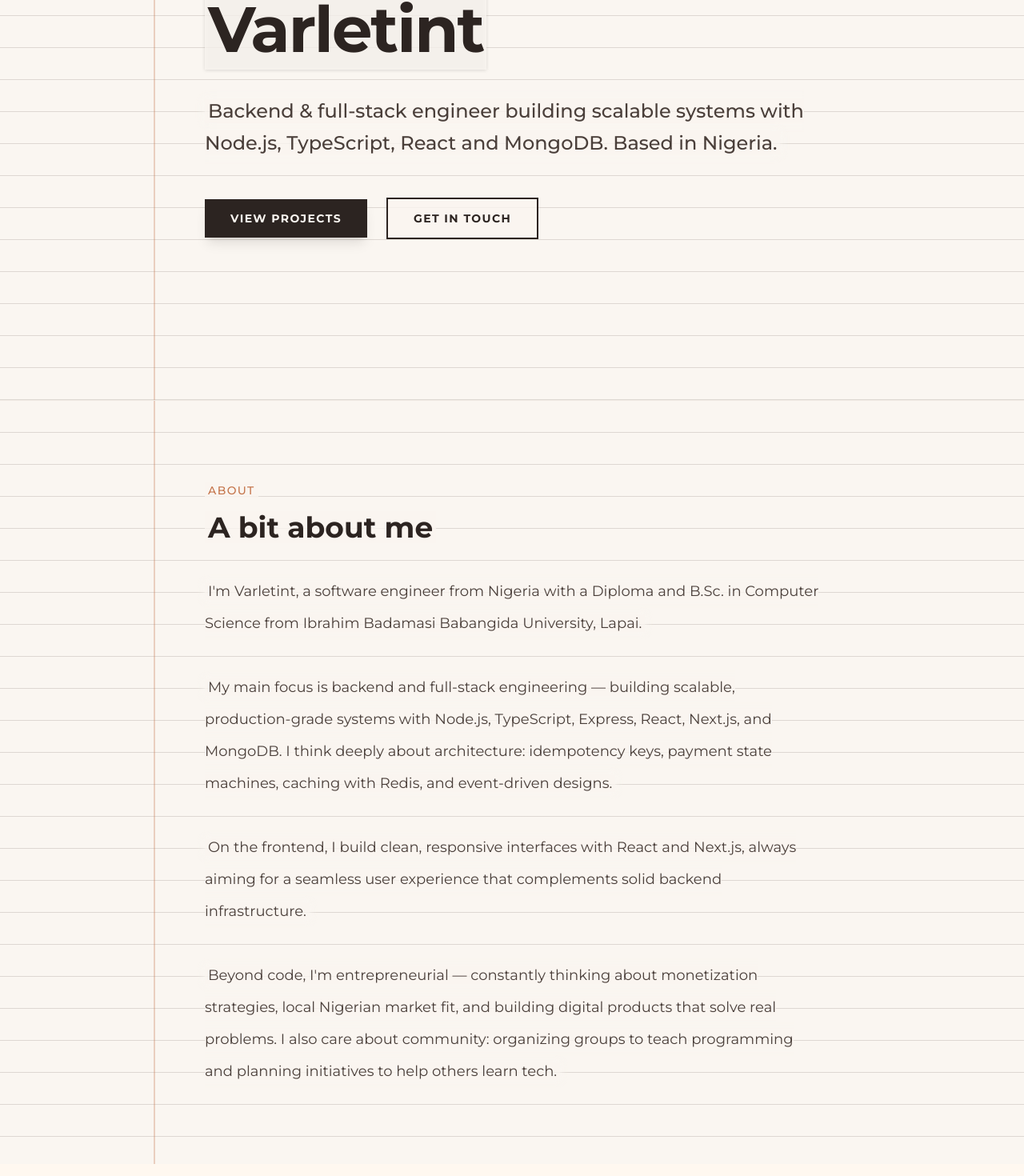
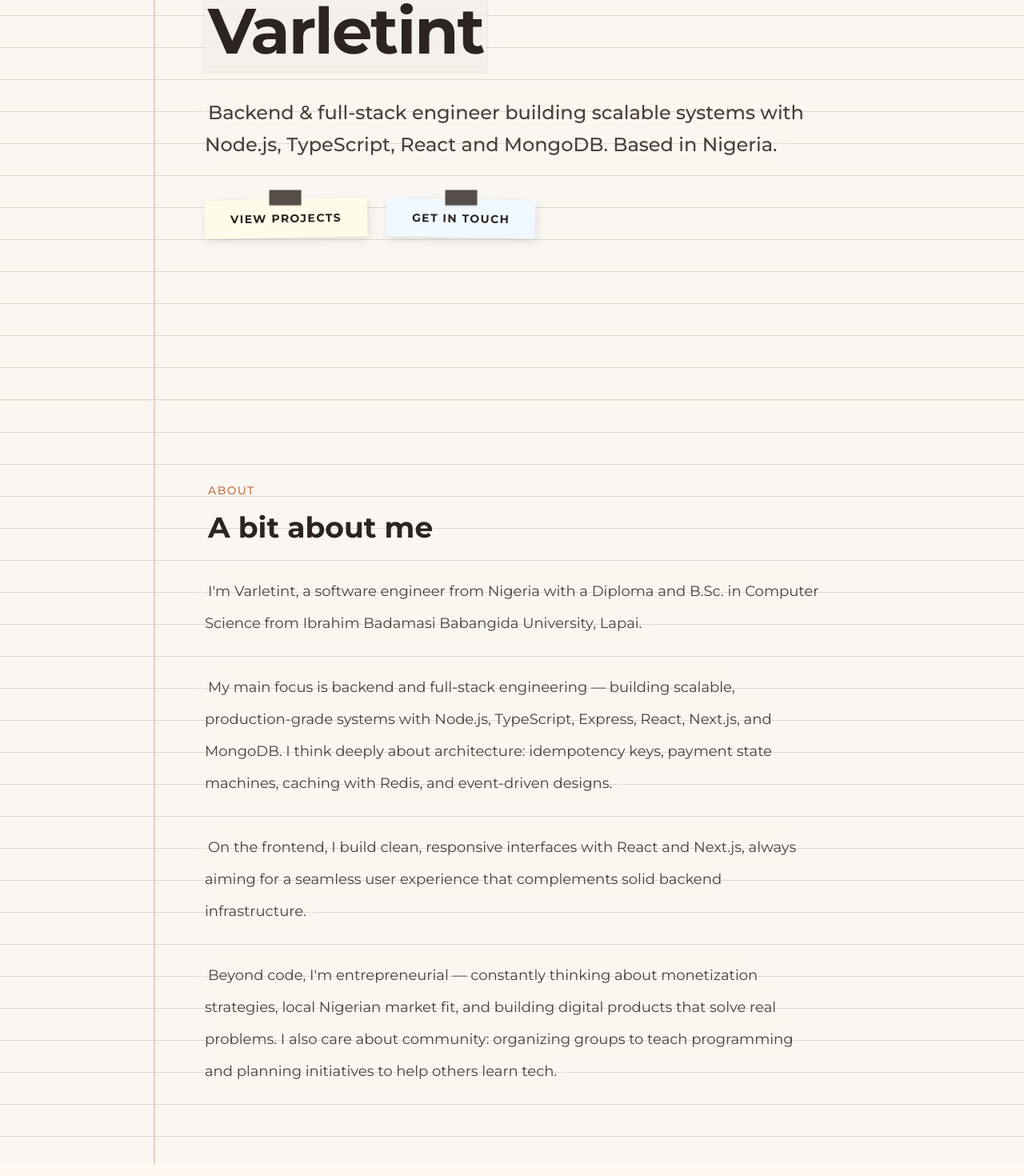
Before and after one commit to varletint/portfolio-3, a React (Vite) app: page / in a window 1280 px wide. Shown: the part 300-1770 px from the top of the page at 80% size. Built offline with nearby package versions, Linux system fonts and the light colour scheme.

Commit message:
style: convert Hero and About sections to notebook layout

```diff
--- a/src/components/About.tsx
+++ b/src/components/About.tsx
@@ -7,21 +7,21 @@ const About = () => {
       <div className='absolute left-8 md:left-[15%] top-0 bottom-0 w-[2px] bg-terracotta/30 z-0 pointer-events-none' />
 
       <div className='max-w-3xl mx-auto relative z-10 pl-6 md:pl-0'>
-        <p className='text-sm font-medium text-terracotta tracking-widest uppercase mb-4 mt-[6px] bg-beige/80 inline-block px-1'>
+        <p className='text-sm font-medium text-terracotta tracking-widest uppercase mb-4 mt-[6px]   inline-block px-1'>
           About
         </p>
         <br />
-        <h2 className='text-3xl md:text-4xl font-bold text-espresso mb-10 bg-beige/80 inline-block px-1'>
+        <h2 className='text-3xl md:text-4xl font-bold text-espresso mb-10   inline-block px-1'>
           A bit about me
         </h2>
         <div className='text-espresso-light leading-[40px] text-base md:text-lg'>
-          <p className='bg-beige/80 inline shadow-[0_0_10px_2px_rgba(250,246,241,0.8)] px-1'>
+          <p className='  inline shadow-[0_0_10px_2px_rgba(250,246,241,0.8)] px-1'>
             I'm Varletint, a software engineer from Nigeria with a Diploma and
             B.Sc. in Computer Science from Ibrahim Badamasi Babangida
             University, Lapai.
           </p>
           <div className='h-[40px]' aria-hidden='true'></div>
-          <p className='bg-beige/80 inline shadow-[0_0_10px_2px_rgba(250,246,241,0.8)] px-1'>
+          <p className='  inline shadow-[0_0_10px_2px_rgba(250,246,241,0.8)] px-1'>
             My main focus is backend and full-stack engineering — building
             scalable, production-grade systems with Node.js, TypeScript,
             Express, React, Next.js, and MongoDB. I think deeply about
@@ -29,13 +29,13 @@ const About = () => {
             Redis, and event-driven designs.
           </p>
           <div className='h-[40px]' aria-hidden='true'></div>
-          <p className='bg-beige/80 inline shadow-[0_0_10px_2px_rgba(250,246,241,0.8)] px-1'>
+          <p className='  inline shadow-[0_0_10px_2px_rgba(250,246,241,0.8)] px-1'>
             On the frontend, I build clean, responsive interfaces with React and
             Next.js, always aiming for a seamless user experience that
             complements solid backend infrastructure.
           </p>
           <div className='h-[40px]' aria-hidden='true'></div>
-          <p className='bg-beige/80 inline shadow-[0_0_10px_2px_rgba(250,246,241,0.8)] px-1'>
+          <p className='  inline shadow-[0_0_10px_2px_rgba(250,246,241,0.8)] px-1'>
             Beyond code, I'm entrepreneurial — constantly thinking about
             monetization strategies, local Nigerian market fit, and building
             digital products that solve real problems. I also care about
--- a/src/components/Hero.tsx
+++ b/src/components/Hero.tsx
@@ -14,21 +14,25 @@ const Hero = () => {
         </h1>
         <div className='w-full'></div>
         <div className='text-xl md:text-2xl text-espresso-light leading-[40px] max-w-3xl mb-12 font-medium'>
-          <p className='bg-beige/80 inline shadow-[0_0_10px_2px_rgba(250,246,241,0.8)] px-1'>
+          <p className='inline shadow-[0_0_10px_2px_rgba(250,246,241,0.8)] px-1'>
             Backend & full-stack engineer building scalable systems with
             Node.js, TypeScript, React and MongoDB. Based in Nigeria.
           </p>
         </div>
 
-        <div className='flex flex-wrap items-center gap-6 mt-4 relative z-20'>
+        <div className='flex flex-wrap items-center gap-6 mt-6 relative z-20'>
           <a
             href='#projects'
-            className='inline-flex items-center justify-center px-8 py-3.5 bg-espresso text-beige text-sm font-bold tracking-widest uppercase hover:bg-espresso-light transition-all shadow-lg hover:-translate-y-1'>
+            className='relative inline-flex items-center justify-center px-8 py-3.5 bg-[#fefce8] text-espresso text-sm font-bold tracking-widest uppercase hover:scale-105 transition-all duration-300 shadow-[2px_4px_12px_rgba(0,0,0,0.1)] hover:shadow-[4px_8px_24px_rgba(0,0,0,0.15)] -rotate-1'>
+            {/* Simulated Tape */}
+            <div className='absolute -top-3 left-1/2 -translate-x-1/2 w-10 h-5 bg-espresso backdrop-blur-sm shadow-sm opacity-80 border-t border-b border-white/40 rotate-1 z-10'></div>
             View Projects
           </a>
           <a
             href='#contact'
-            className='inline-flex items-center justify-center px-8 py-3.5 border-2 border-espresso text-espresso text-sm font-bold tracking-widest uppercase hover:bg-espresso hover:text-beige transition-all bg-beige/80'>
+            className='relative inline-flex items-center justify-center px-8 py-3.5 bg-[#f0f9ff] text-espresso text-sm font-bold tracking-widest uppercase hover:scale-105 transition-all duration-300 shadow-[2px_4px_12px_rgba(0,0,0,0.1)] hover:shadow-[4px_8px_24px_rgba(0,0,0,0.15)] rotate-1'>
+            {/* Simulated Tape */}
+            <div className='absolute -top-3 left-1/2 -translate-x-1/2 w-10 h-5 bg-espresso backdrop-blur-sm shadow-sm opacity-80 border-t border-b border-white/40 -rotate-1 z-10'></div>
             Get in Touch
           </a>
         </div>
```
